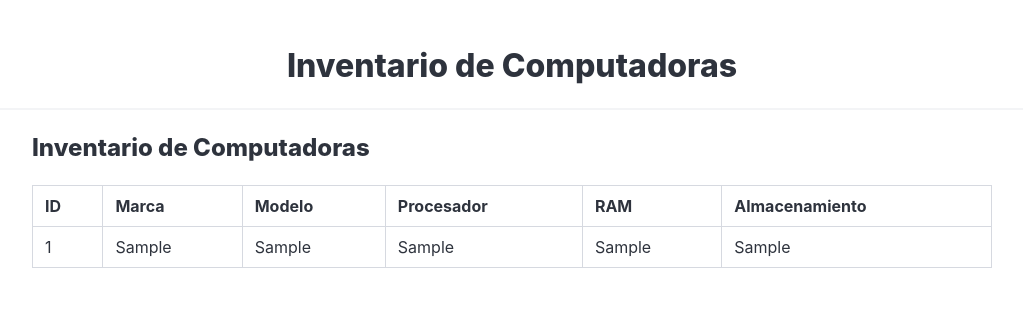
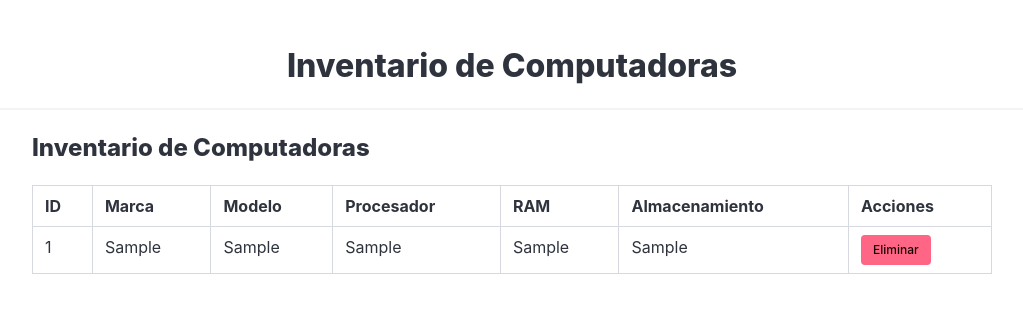
Before and after one commit to Garcia-Perez-Emiliano/CN2_COMPUTADORAS, a Flask app: page /computadoras in a window 1280 px wide. Shown: the top 313 px of the page, without its empty margins (128-1151 px from the left). Run offline with Flask 3, Linux system fonts and the light colour scheme; tables that the repository leaves empty hold one stand-in row (values such as "Sample post").

Commit message:
Implementar la eliminación

```diff
--- a/app.py
+++ b/app.py
@@ -38,5 +38,17 @@ def index():
         computadoras=computadoras
     )
 
+@app.route('/eliminar/<int:id>', methods=['POST'])
+def eliminar(id):
+    # Buscar el registro por su ID
+    computadora = InventarioComputadora.query.get_or_404(id)
+
+    # Eliminar el registro de la base de datos
+    db.session.delete(computadora)
+    db.session.commit()
+
+    # Redirigir a la función index que carga el inventario
+    return redirect(url_for('index'))
+
 if __name__ == '__main__':
     app.run(debug=True)
--- a/templates/index.html
+++ b/templates/index.html
@@ -14,9 +14,9 @@
             <th>Procesador</th>
             <th>RAM</th>
             <th>Almacenamiento</th>
+            <th>Acciones</th>
         </tr>
     </thead>
-
     <tbody>
         {% for computadora in computadoras %}
         <tr>
@@ -26,8 +26,15 @@
             <td>{{ computadora.procesador }}</td>
             <td>{{ computadora.ram }}</td>
             <td>{{ computadora.almacenamiento }}</td>
+            <td>
+                <form action="{{ url_for('eliminar', id=computadora.id) }}" method="POST">
+                    <button type="submit" class="button is-danger is-small" onclick="return confirm('¿Estás seguro de que deseas eliminar este registro?');">
+                        Eliminar
+                    </button>
+                </form>
+            </td>
         </tr>
-        {% endfor %}
-    </tbody>
-</table>
-{% endblock %}
+{% endfor %}
+        </tbody>
+    </table>
+    {% endblock %}
```
